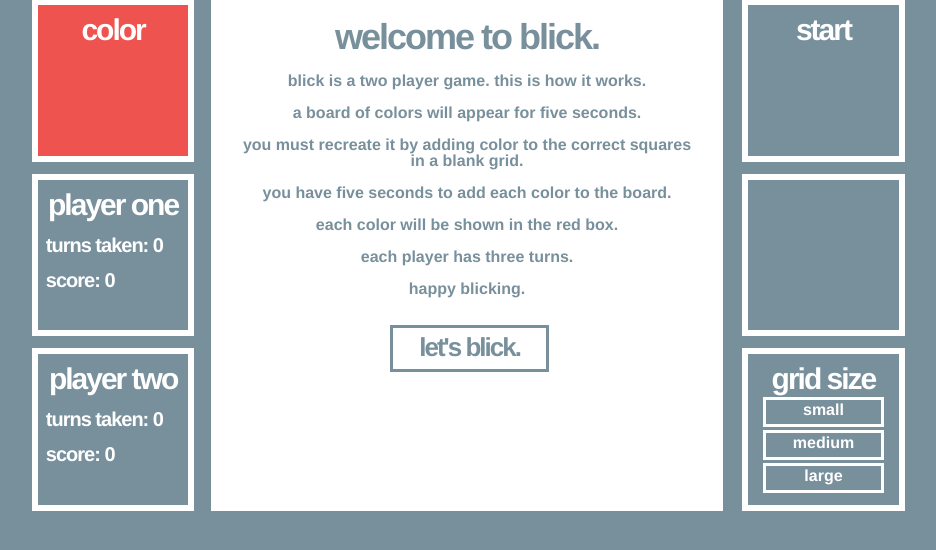
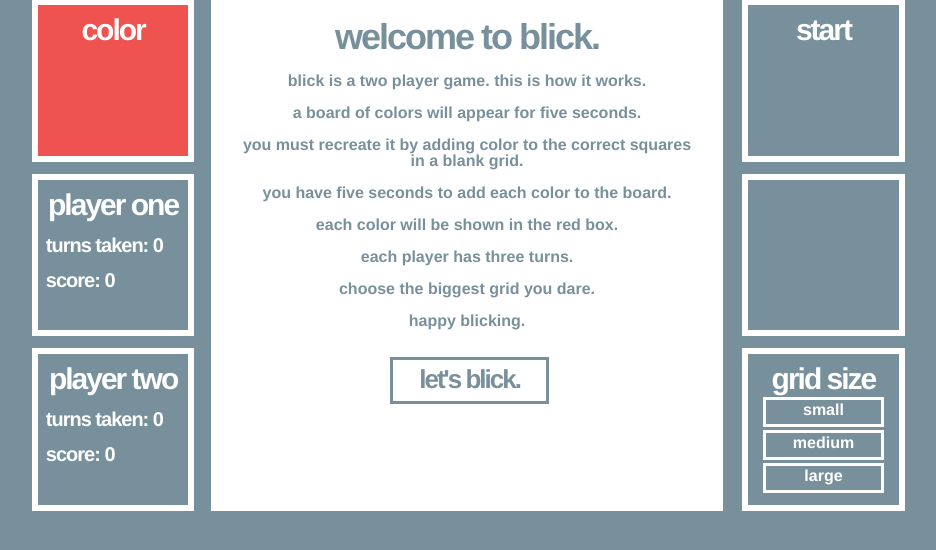
Before and after one commit to odholden/wdi-first-project, a PHP site: page / in a window 1280 px wide. Shown: the part 131-681 px from the top of the page, without its empty margins (173-1109 px from the left). Run offline with PHP 8.4, Linux system fonts and the light colour scheme; some libraries are stand-ins or nearby versions.

Commit message:
different grid sizes added

```diff
--- a/css/style.css
+++ b/css/style.css
@@ -95,7 +95,7 @@ h3 {
 ul {
   margin: 30px auto;
   border: 5px solid white;
-  width: 39vw;
+  width: 39.2vw;
   height: 39vw;
   position: absolute;
   left: 30%;
@@ -308,5 +308,6 @@ li {
     width: 80%;
     border: 1px solid white;
     font-size: 8px;
+    line-height: 80%;
   }
 }
--- a/index.html
+++ b/index.html
@@ -1,3 +1,4 @@
+
 <!DOCTYPE html>
 <html>
 <head>
--- a/js/app.js
+++ b/js/app.js
@@ -15,7 +15,7 @@ $(function overlay(){
 
   $(window).resize(function() {
     if (document.documentElement.clientWidth >= 960) {
-      $('#overlay1').fadeIn("slow").html("<h2>welcome to blick.</h2><p>blick is a two player game. this is how it works.</p><p>a board of colors will appear for five seconds.</p><p>you must recreate it by adding color to the correct squares in a blank grid.</p><p>you have five seconds to add each color to the board.</p><p>each color will be shown in the red box.</p><p>each player has three turns.</p><p>happy blicking.</p><div id='letsblick'>let's blick.</div>");
+      $('#overlay1').fadeIn("slow").html("<h2>welcome to blick.</h2><p>blick is a two player game. this is how it works.</p><p>a board of colors will appear for five seconds.</p><p>you must recreate it by adding color to the correct squares in a blank grid.</p><p>you have five seconds to add each color to the board.</p><p>each color will be shown in the red box.</p><p>each player has three turns.</p><p>choose the biggest grid you dare.</p><p>happy blicking.</p><div id='letsblick'>let's blick.</div>");
       $('#overlay1').css("padding", "0 15px");
       $('p').css("font-size", "16px");
 
@@ -41,15 +41,28 @@ function setup() {
   $('#overlay1').fadeOut("slow");
   $('#overlay2').fadeOut("slow");
   $('#infoText').text("player one goes first, press start to begin.");
-  $('#small').on("click", changeGridSize(16));
-  $('#medium').on("click", changeGridSize(25));
-  $('#large').on("click", changeGridSize(36));
+  $('#small').on("click", makeGridSmall);
+  $('#medium').on("click", makeGridMedium);
+  $('#large').on("click", makeGridLarge);
   $('#start').on("click", startGame);
 }
 
-function changeGridSize(size) {
-  gridSize = size;
-  console.log(gridSize);
+function makeGridSmall() {
+  gridSize = 16;
+  $('ul').html('<li id="0"></li><li id="15"></li><li id="14"></li><li id="13"></li><li id="1"></li><li id="2"></li><li id="11"></li><li id="12"></li><li id="4"></li><li id="3"></li><li id="10"></li><li id="9"></li><li id="5"></li><li id="6"></li><li id="7"></li><li id="8"></li>');
+  $('li').css("width", "25%").css("height", "25%");
+}
+
+function makeGridMedium() {
+  gridSize = 25;
+  $('ul').html('<li id="0"></li><li id="1"></li><li id="18"></li><li id="17"></li><li id="16"></li><li id="3"></li><li id="2"></li><li id="19"></li><li id="20"></li><li id="15"></li><li id="4"></li><li id="23"></li><li id="22"></li><li id="21"></li><li id="14"></li><li id="5"></li><li id="24"></li><li id="9"></li><li id="10"></li><li id="13"></li><li id="6"></li><li id="7"></li><li id="8"></li><li id="11"></li><li id="12"></li>');
+  $('li').css("width", "20%").css("height", "20%");
+}
+
+function makeGridLarge() {
+  gridSize = 36;
+  $('ul').html('<li id="16"></li><li id="15"></li><li id="14"></li><li id="13"></li><li id="10"></li><li id="9"></li><li id="17"></li><li id="18"></li><li id="19"></li><li id="12"></li><li id="11"></li><li id="8"></li><li id="22"></li><li id="21"></li><li id="20"></li><li id="35"></li><li id="34"></li><li id="7"></li><li id="23"></li><li id="30"></li><li id="31"></li><li id="32"></li><li id="33"></li><li id="6"></li><li id="24"></li><li id="29"></li><li id="28"></li><li id="3"></li><li id="4"></li><li id="5"></li><li id="25"></li><li id="26"></li><li id="27"></li><li id="2"></li><li id="1"></li><li id="0"></li>');
+  $('li').css("width", "16.666666667%").css("height", "16.666666667%");
 }
 
 function startGame() {
```
